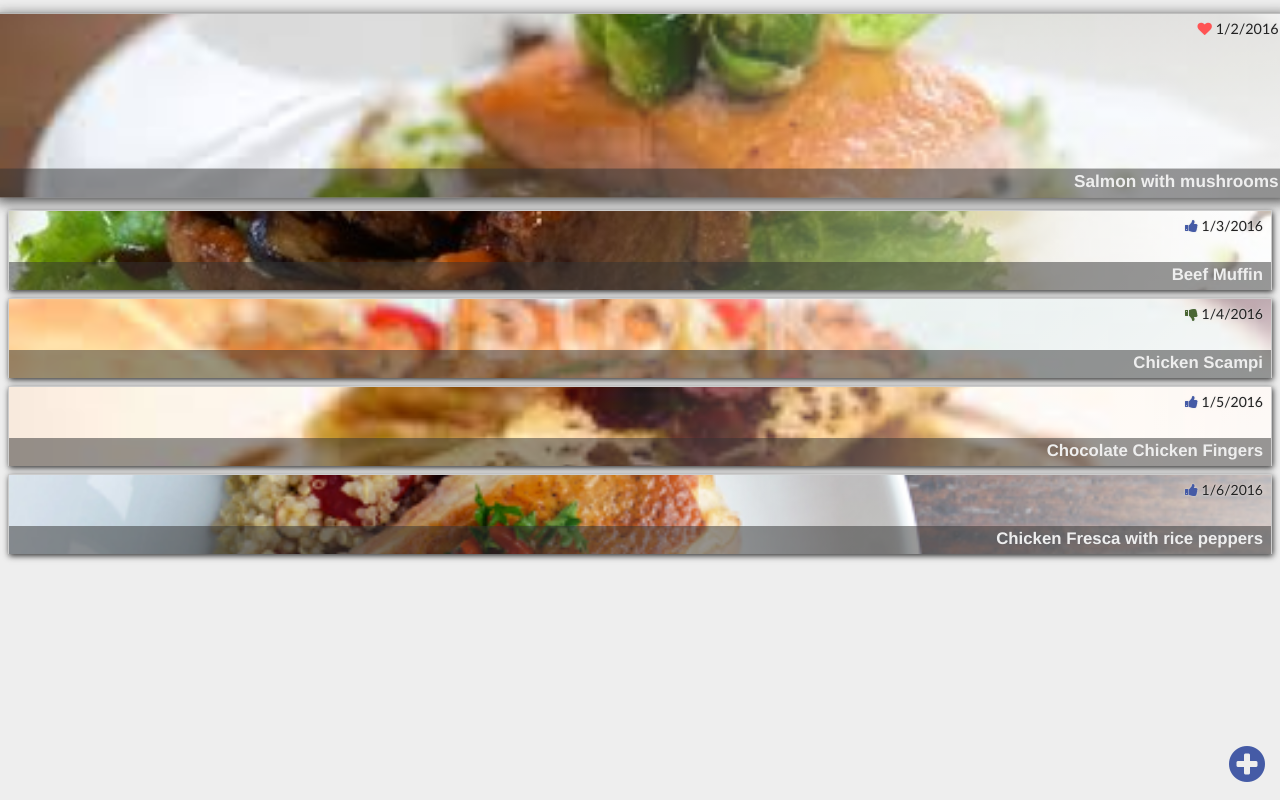
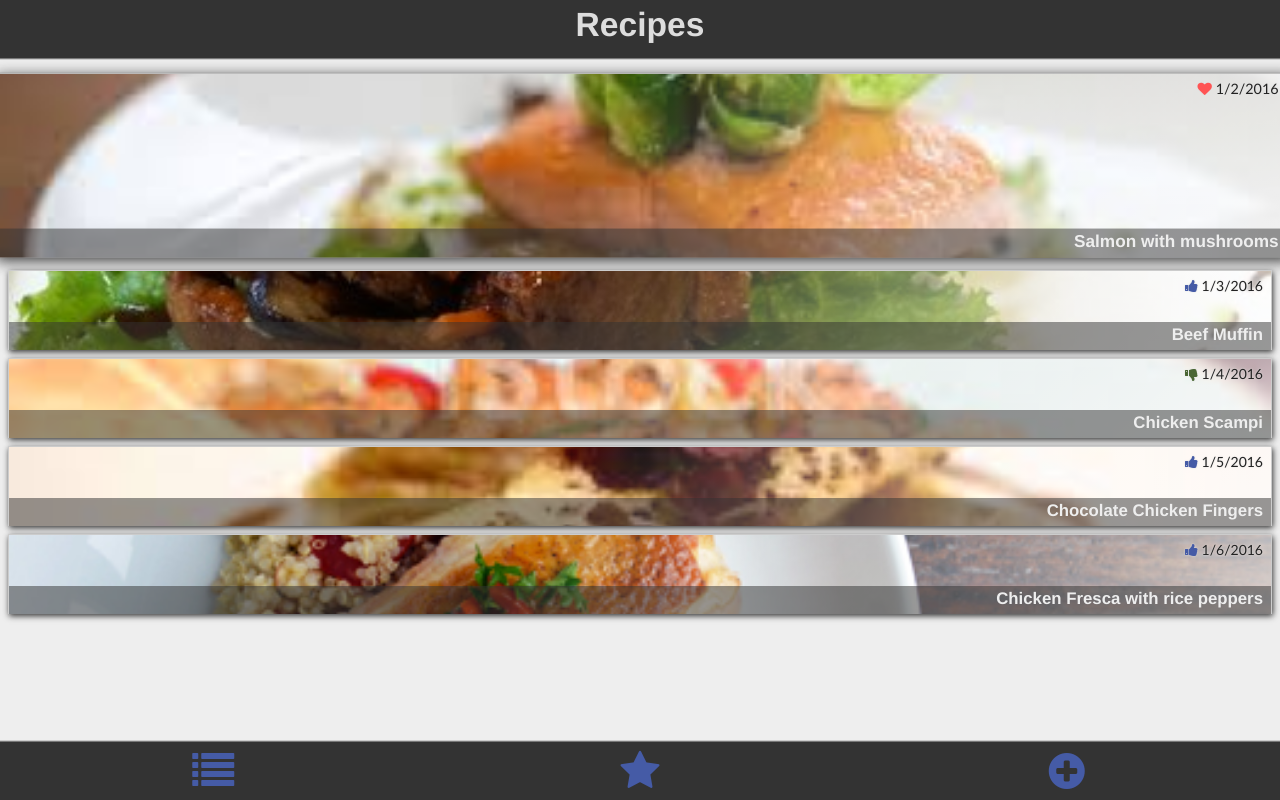
Before and after one commit to OneHoopyFrood/Recipe-Mobile-Web-App, a plain HTML site: page index.html in a window 1280 px wide. Drawn offline with Linux system fonts and the light colour scheme; a web font is replaced by a local one.

Commit message:
Switch to addEdit rather than just add, refine layout

```diff
--- /dev/null
+++ b/addEditRecipe/addEditRecipe.js
@@ -0,0 +1,3 @@
+var addEditRecipe = function(container) {
+
+}
--- a/css/master.css
+++ b/css/master.css
@@ -1,35 +1,58 @@
+html, body {
+  height: 100%;
+}
 body {
   background-color: #eee;
   font-family: 'Slabo', 'Calibri', Arial;
   font-size: 14px;
   color: #222;
 }
-
 h1, h2, h3, h4 {
   font-weight: bold;
   font-family: 'Aref Ruqaa', Helvetica;
   line-height: 1.5em;
 }
-
 h1 {
   font-size: 1.5em;
 }
-
 .text-blue {
   color: #455ba6;
 }
-
 .text-red {
   color: #ff5454;
 }
-
+.text-green {
+  color: #318935;
+}
 .text-dark-green {
   color: #496633;
 }
-
-.addRecipeBtn {
+#header {
+  background-color: #333;
+  color: #ddd;
+  text-align: center;
+  font-size: 1.6em;
+  border-bottom: 2px groove #ccc;
+  padding-bottom: 8px;
+}
+#mainview {
+  overflow-y: auto;
+  height: calc(100% - 120px);
+}
+#footer {
+  background-color: #333;
+  width: 100%;
+  display: flex;
+  border-top: 2px ridge #ccc;
+}
+#footer i.fa {
   font-size: 3em;
-  position: fixed;
-  bottom: 15px;
-  right: 15px;
 }
+#footer div {
+  text-align: center;
+  padding: 8px 0;
+  width: 50%;
+}
+#footer div:not(:last-child) {
+  /*border-right: 2px groove #ccc;*/
+}
--- a/index.html
+++ b/index.html
@@ -20,7 +20,7 @@
   <script src="/js/templateEngine.js" charset="utf-8"></script>
 
   <!-- Pages -->
-  <script src="/newRecipe/newRecipe.js" charset="utf-8"></script>
+  <script src="/addEditRecipe/addEditRecipe.js" charset="utf-8"></script>
   <script src="/recipeList/recipeList.js" charset="utf-8"></script>
 
   <!-- App -->
@@ -28,11 +28,20 @@
   <script src="/js/master.js" charset="utf-8"></script>
 </head>
 <body>
+  <header id="header">
+    <h1></h1>
+  </header>
   <section id="mainview">
   </section>
   <section id="footer">
+    <div class="listRecipes">
+      <a href="#/recipeList"><i class="fa fa-list text-blue"></i></a>
+    </div>
+    <div class="whatToMake">
+      <a href="#/whatToMake"><i class="fa fa-star text-blue"></i></a>
+    </div>
     <div class="addRecipeBtn">
-      <a href="#/newRecipe"><i class="fa fa-plus-circle text-blue"></i></a>
+      <a href="#/addRecipe"><i class="fa fa-plus-circle text-blue"></i></a>
     </div>
   </section>
 </body>
--- a/js/master.js
+++ b/js/master.js
@@ -1,16 +1,25 @@
+window.addEventListener("load", function(){
   var routes = [{
     url: "/recipeList",
     config: {
-      title: "Recipe List",
+      title: "Recipes",
       templateURL: "/recipeList/index.html",
       controller: recipeList
     }
   }, {
-    url: "/newRecipe",
+    url: "/addRecipe",
     config: {
-      title: "New Recipe",
-      templateURL: "/newRecipe/index.html",
-      controller: newRecipe
+      title: "Add Recipe",
+      templateURL: "/addEditRecipe/index.html",
+      controller: addEditRecipe
+    }
+  }, {
+    url: "/editRecipe",
+    config: {
+      title: "Edit Recipe",
+      templateURL: "/addEditRecipe/index.html",
+      controller: addEditRecipe
     }
   }]
   router(routes)
+})
--- a/js/router.js
+++ b/js/router.js
@@ -1,8 +1,11 @@
 var router = function (routes) {
+  var mainView = document.getElementById("mainview")
+  var title = document.getElementById("header").querySelector("h1")
+
   function loadRoute(route) {
-    var mainView = document.getElementById("mainview")
     $.get(route.config.templateURL).then(function (res) {
       var template = new Template(res.data)
+      title.innerText = route.config.title;
       mainView.innerHTML = template.getHtml()
       route.config.controller(mainView.querySelector(".view"))
     }).catch(function (error) {
@@ -20,13 +23,13 @@ var router = function (routes) {
     } else {
       console.log("Unable to route");
     }
-  })
+  });
 
-  window.onload = function () {
+  (function activate() {
     if (document.location.hash === "" || document.location.hash === "/") {
       document.location.hash = "/recipeList" // Default route
     } else {
       window.dispatchEvent(new Event('hashchange'))
     }
-  }
+  })()
 }
--- a/newRecipe/newRecipe.js
+++ /dev/null
@@ -1,3 +0,0 @@
-var newRecipe = function(container) {
-  document.write("Hello!")
-}
--- a/recipeList/recipeList.css
+++ b/recipeList/recipeList.css
@@ -12,14 +12,12 @@
   margin: 8px;
   transition: all .5s;
 }
-
 .recipeCard.focus {
   height: 180px;
   margin: 15px 8px;
   box-shadow: 4px 4px 14px #333;
   transform: scale(1.025);
 }
-
 .recipeCard .text-content {
   height: 100%;
   background: linear-gradient(135deg, rgba(255, 255, 255, 0) 40%, rgba(255, 255, 255, 0.5) 81%, rgba(255, 255, 255, 0.75) 100%);
@@ -29,14 +27,12 @@
   text-align: right;
   text-shadow: 0 0 2px #ddd;
 }
-
 .recipeCard .text-content h1 {
   font-size: 1.2em;
   position: absolute;
   bottom: 0;
   right: 0;
   padding: 0 8px 3px;
-
   width: 100%;
   background-color: rgba(51, 51, 51, .5);
   text-shadow: none;
```
Also changed, not shown: addEditRecipe/addEditRecipe.css (added, +24 -0 lines), addEditRecipe/index.html (added, +12 -0 lines), newRecipe/index.html (deleted). Lines whose indentation alone changed are shown as unchanged.
